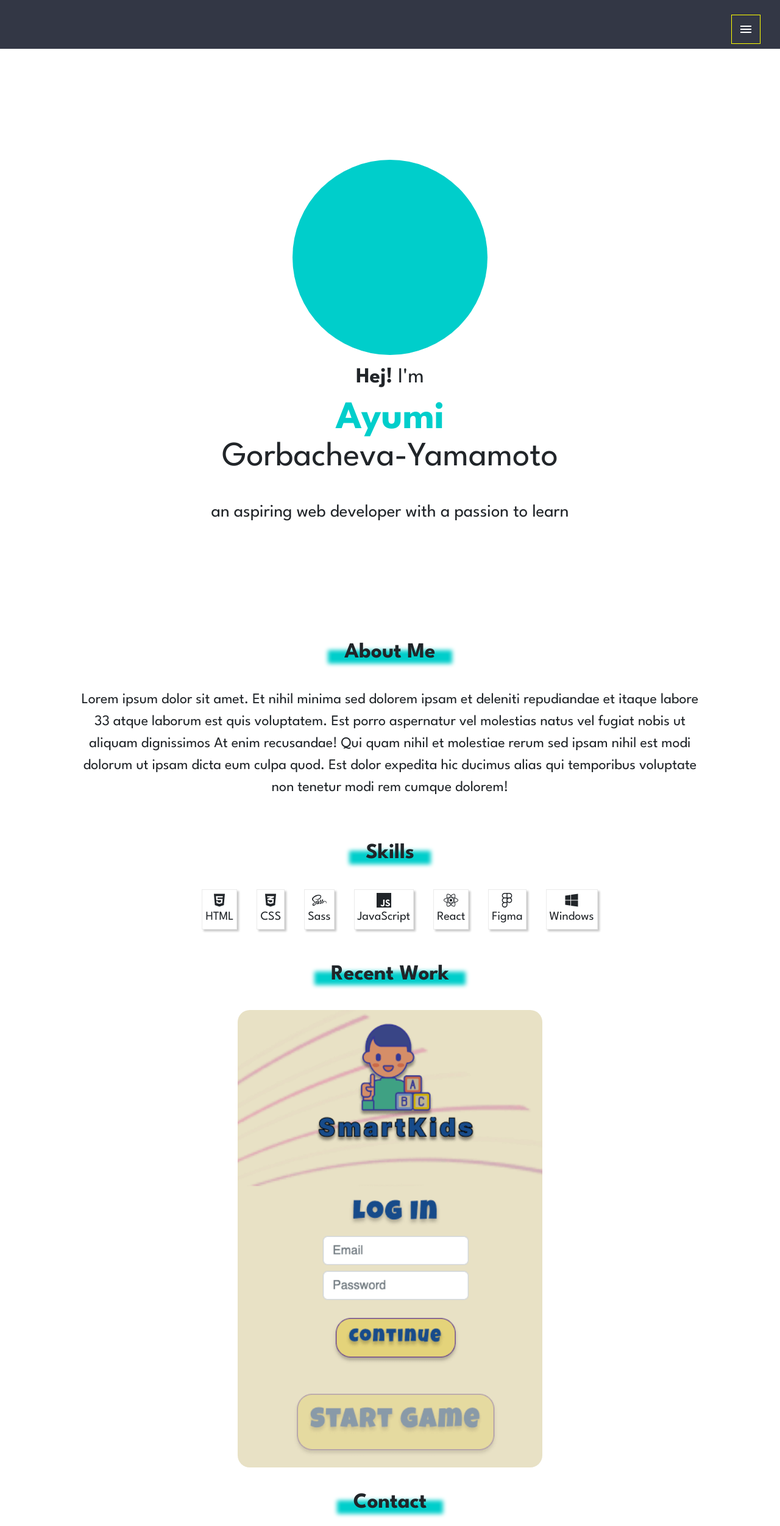
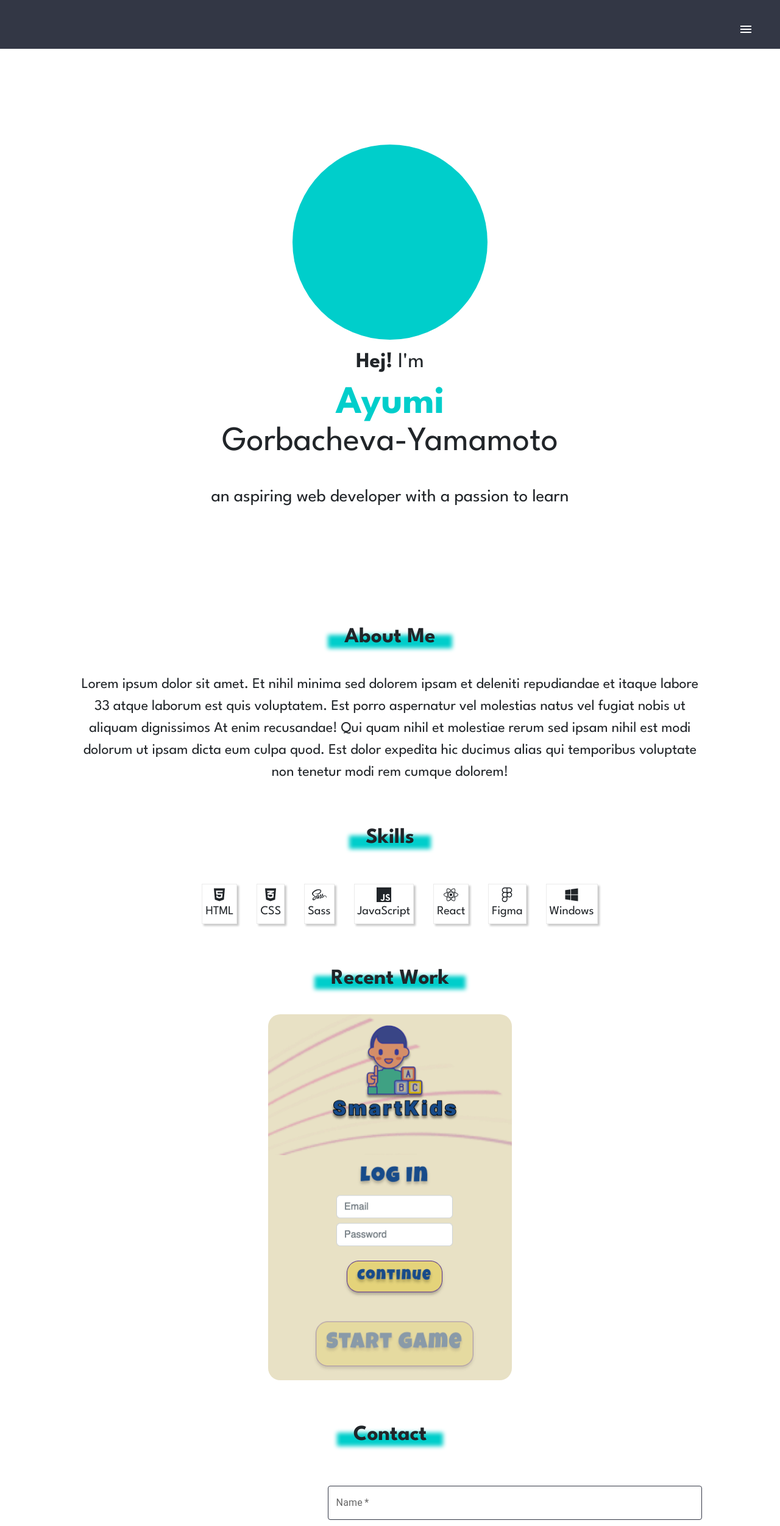
Before and after one commit to agorbacheva-y/agorbacheva-portfolio, a React (Create React App) app: page / in a window 1280 px wide. Shown: the top 2502 px of the page at 61% size. Built offline with nearby package versions, Linux system fonts and the light colour scheme.

Commit message:
clean up css

```diff
--- a/src/styles/index.scss
+++ b/src/styles/index.scss
@@ -16,12 +16,17 @@
   justify-content: center;
   align-items: center;
   text-align: center;
-  margin: 1rem;
   max-width: 100%;
-  min-height: 100vh;
+  margin: auto;
 }
 
 /* HOME */
+.home {
+  height: 100vh;
+  display: flex;
+  align-items: center;
+}
+
 .bold {
   font-weight: 700;
 }
@@ -50,11 +55,6 @@
   margin: 2rem 1rem;
 }
 
-/* APPBAR DRAWER */
-.appbar {
-  font-family: 'League Spartan', sans-serif;
-}
-
 /* NAVBAR */
 .navbar {
   height: 5rem;
@@ -76,7 +76,6 @@
   cursor: pointer;
   border: none;
   background-color: transparent;
-  border: 1px solid yellow;
   width: 3rem;
   height: 3rem;
 }
@@ -101,11 +100,9 @@
 .navbar__content {
   display: flex;
   flex-direction: column;
-  border: 1px solid green;
 }
 
 .navbar__close {
-  border: 1px solid red;
   width: 3rem;
   margin-left: auto;
 }
@@ -183,6 +180,7 @@
   display: flex;
   flex-wrap: wrap;
   justify-content: center;
+  margin: 1rem;
 }
 
 .skills__list {
@@ -208,7 +206,7 @@
   position: relative;
   max-width: 300px;
   min-height: 400px;
-  margin: auto;
+  margin: 0 auto 2rem auto;
 }
 
 .project__img {
@@ -319,14 +317,14 @@
 /* MEDIA QUERY AT 390PX */
 @media screen and (min-width: 390px) {
   .home {
-    margin-top: 50px;
+    margin-top: 30px;
   }
 }
 
 /* MEDIA QUERY AT 500PX */
 @media screen and (min-width: 500px) {
   .home {
-    margin-top: 75px;
+    margin-top: 50px;
   }
 }
 
@@ -334,7 +332,7 @@
 @media screen and (min-width: 600px) {
   /* HOME for tablet */
   .home {
-    margin-top: 100px;
+    margin-top: 75px;
   }
 
   .home__pic {
@@ -392,18 +390,18 @@
 
   /* PROJECTS for tablet */
   .project__container {
-    max-width: 500px;
-    min-height: 750px;
+    max-width: 400px;
+    min-height: 600px;
   }
 
   .project__img {
-    max-width: 500px;
-    min-height: 750px;
+    max-width: 400px;
+    min-height: 600px;
   }
 
   .project__overlay {
-    max-width: 500px;
-    min-height: 750px;
+    max-width: 400px;
+    min-height: 600px;
     align-items: center;
     display: flex;
   }
@@ -413,23 +411,24 @@
     font-size: 1.5rem;
 
     h4 {
-      font-size: 2.5rem;
+      font-size: 2rem;
     }
   }
 
   .project__tech__container {
     font-size: 1.5rem;
-    margin: 2rem;
+    margin: 1rem;
   }
 
   .MuiButton-contained {
     font-size: 1.5rem !important;
     font-family: 'League Spartan', sans-serif !important;
     padding: 0.5rem 1rem !important;
+    margin-bottom: 2rem !important;
   }
 
   .project__tech__button {
-    margin: 1rem;
+    margin: 0.75rem;
   }
 
   /* CONTACT for tablet */
```
Also changed, not shown: 2 other files (tests, documents, lock files or other folders).
